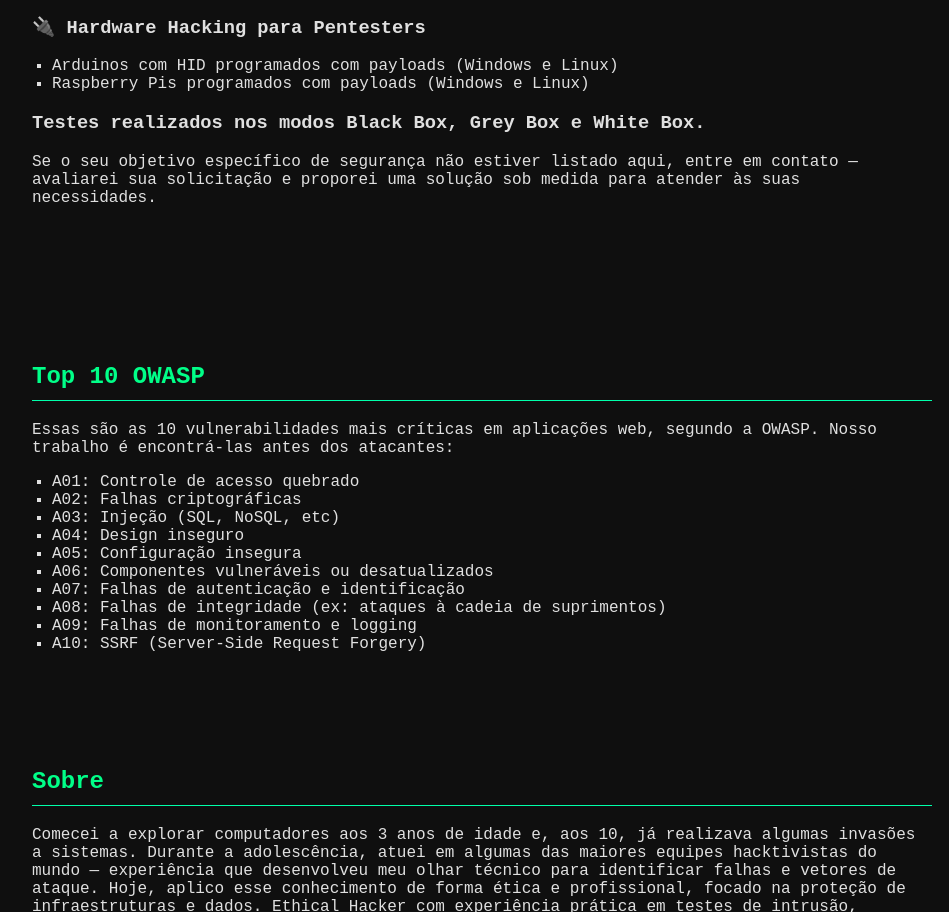
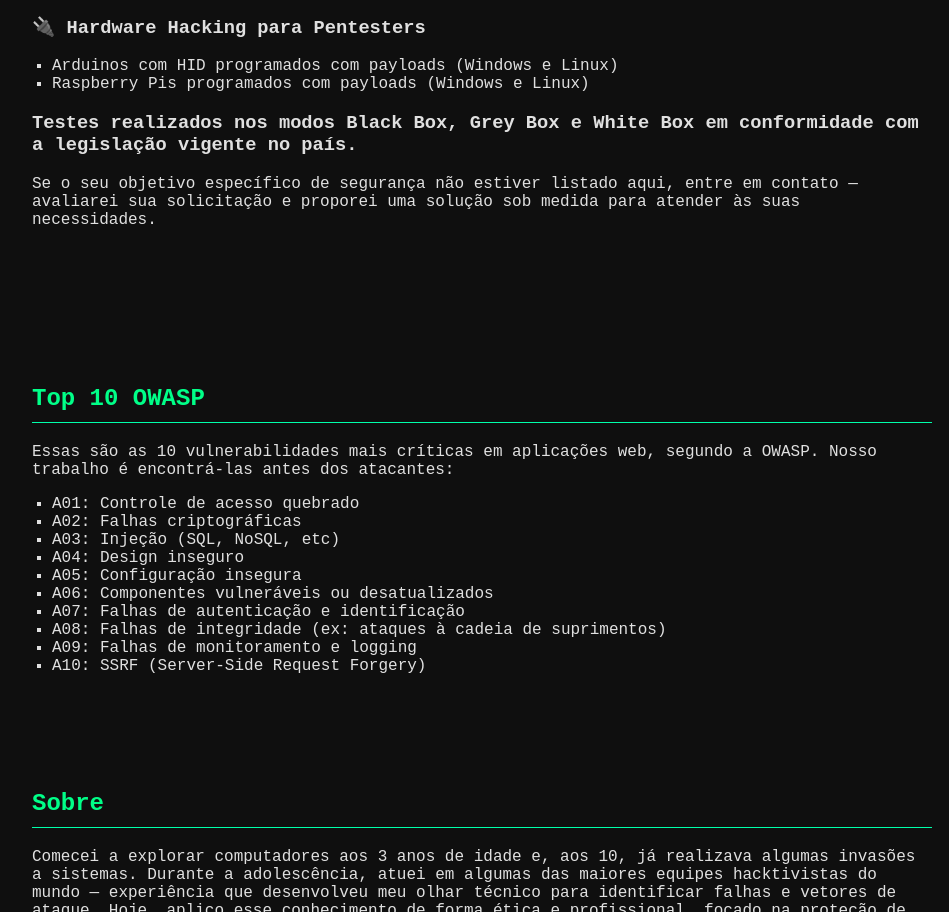
Before and after one commit to whoami-a51/whoami-a51.github.io, a plain HTML site: page index.html in a window 1280 px wide. Shown: the part 812-1724 px from the top of the page, without its empty margins (158-1107 px from the left). Drawn offline with Linux system fonts and the light colour scheme.

Commit message:
Update index.html

```diff
--- a/index.html
+++ b/index.html
@@ -187,8 +187,8 @@
                Raspberry Pis programados com payloads (Windows e Linux)
             </li>
          </ul>
-         <h3 data-pt="Testes realizados nos modos Black Box, Grey Box e White Box." data-en="Tests performed in Black Box, Gray Box and White Box modes.">
-            Testes realizados nos modos Black Box, Grey Box e White Box.</h3>
+         <h3 data-pt="Testes realizados nos modos Black Box, Grey Box e White Box em conformidade com a legislação vigente no país." data-en="Tests performed in Black Box, Gray Box and White Box modes.">
+            Testes realizados nos modos Black Box, Grey Box e White Box em conformidade com a legislação vigente no país.</h3>
          <p data-pt="Se o seu objetivo específico de segurança não estiver listado aqui, entre em contato — avaliarei sua solicitação e proporei uma solução sob medida para atender às suas necessidades." data-en="If your specific security objective is not listed here, please contact me — I will evaluate your request and propose a tailored solution to meet your needs.">
             Se o seu objetivo específico de segurança não estiver listado aqui, entre em contato — avaliarei sua solicitação e proporei uma solução sob medida para atender às suas necessidades.
          </p>
```
